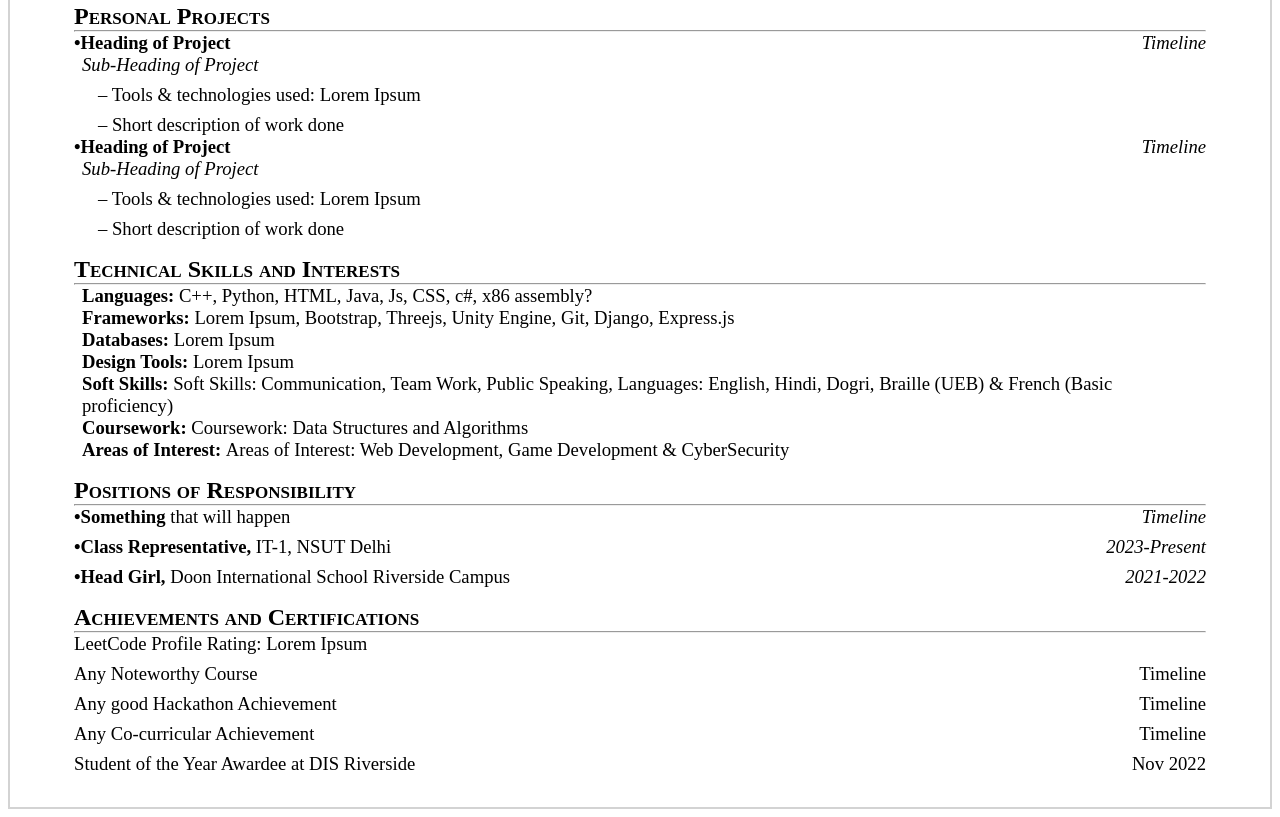
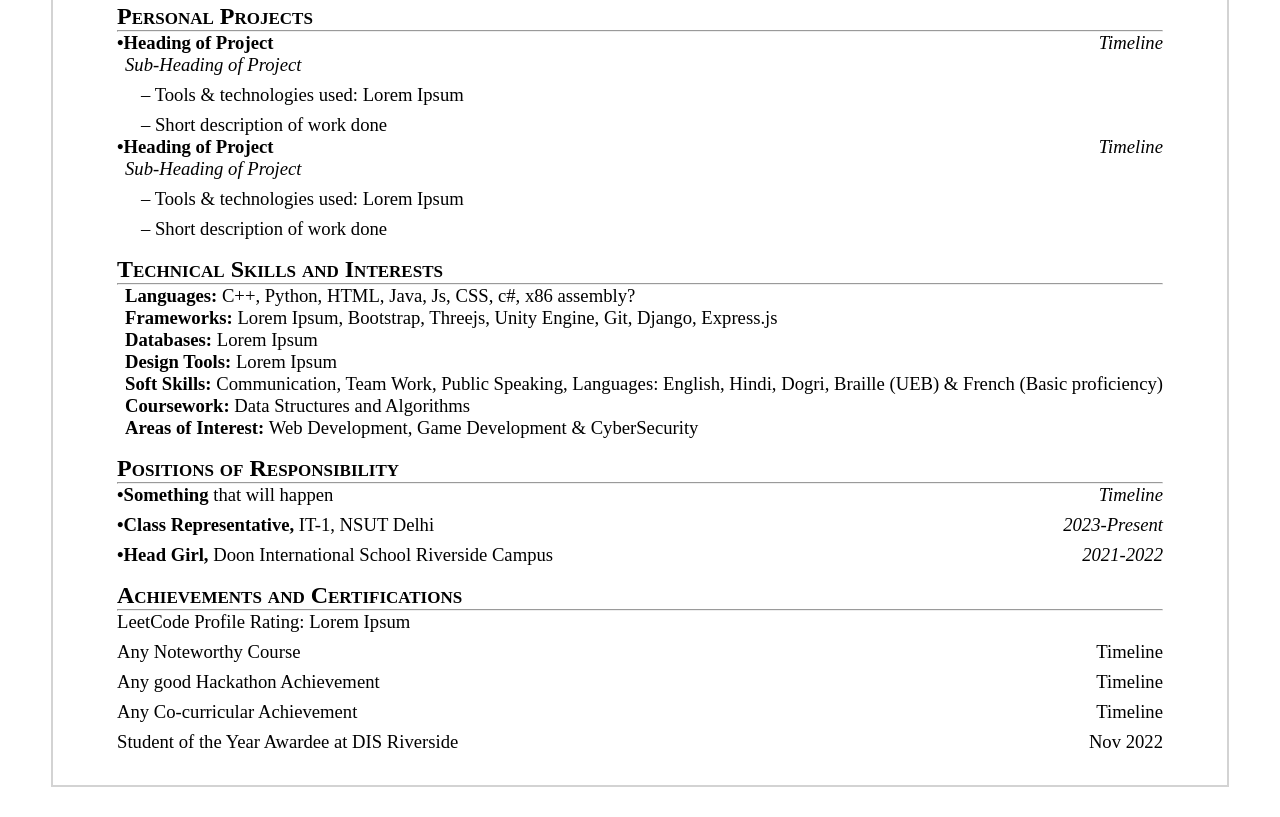
Before and after one commit to lishaangral/html-portfolio, a plain HTML site: page index.html in a window 1280 px wide. Shown: the part 634-1451 px from the top of the page. After the commit the page ends 1429 px from the top, so only its background shows below. Drawn offline with Linux system fonts and the light colour scheme.

Commit message:
Update index.html

```diff
--- a/index.html
+++ b/index.html
@@ -138,9 +138,9 @@
                 <!--Libraries: Node.js, React, jquery?--> <!--Web3 and Blockchain tech-->
                 <p><span class="bold">Databases: </span>Lorem Ipsum <!--PostgreSQL, Oracle SQL, PL/SQL--></p>
                 <p><span class="bold">Design Tools: </span>Lorem Ipsum <!--Flexbox/Grid?, Sketch, Adobe Illustrator, Figma?--></p>
-                <p><span class="bold">Soft Skills: </span>Soft Skills: Communication, Team Work, Public Speaking, Languages: English, Hindi, Dogri, Braille (UEB) & French (Basic proficiency)</p>
-                <p><span class="bold">Coursework: </span>Coursework: Data Structures and Algorithms <!--DBMS, OOPs--></p>
-                <p><span class="bold">Areas of Interest: </span>Areas of Interest: Web Development, Game Development & CyberSecurity</p>
+                <p><span class="bold">Soft Skills: </span>Communication, Team Work, Public Speaking, Languages: English, Hindi, Dogri, Braille (UEB) & French (Basic proficiency)</p>
+                <p><span class="bold">Coursework: </span>Data Structures and Algorithms <!--DBMS, OOPs--></p>
+                <p><span class="bold">Areas of Interest: </span>Web Development, Game Development & CyberSecurity</p>
             </div>
         </div>
 
```
